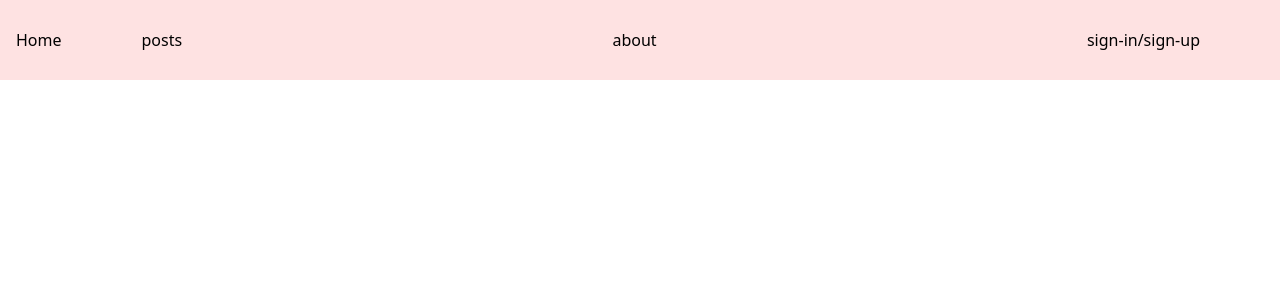
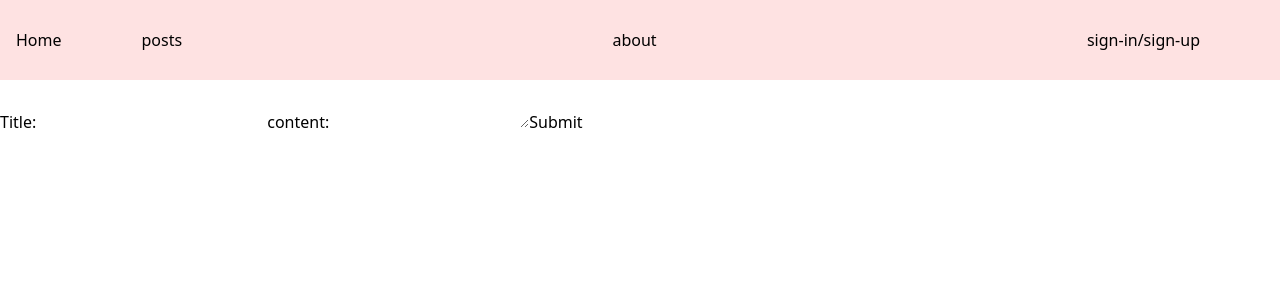
Before and after one commit to danyalbani240/nuxt-blog, a Nuxt app: page /admin/new-post in a window 1280 px wide. Shown: the top 300 px of the page. Built offline with nearby package versions, Linux system fonts and the light colour scheme.

Commit message:
new post is working

```diff
--- a/pages/admin/new-post.vue
+++ b/pages/admin/new-post.vue
@@ -1,15 +1,39 @@
 <template>
   <div class="new-post">
-      <form @submit.prevent=""></form>
+    <form @submit.prevent="">
+      <label>Title:</label>
+      <app-input v-model="title" placeholder="What is Javascript,...." />
+      <label>content:</label>
+      <app-input
+        v-model="content"
+        :textArea="true"
+        placeholder="javscript is ....."
+      />
+      <app-button @click="formSubmit">Submit</app-button>
+    </form>
   </div>
 </template>
 
 <script>
+import AppButton from '~/components/Base/AppButton.vue'
+import AppInput from '~/components/Base/AppInput.vue'
 export default {
-
+  data() {
+    return {
+      title: '',
+      content: '',
+    }
+  },
+  components: {
+    AppButton,
+    AppInput,
+  },
+  methods: {
+    formSubmit() {
+      console.log(this.title, this.content)
+    },
+  },
 }
 </script>
 
-<style>
-
-</style>
+<style></style>
```
